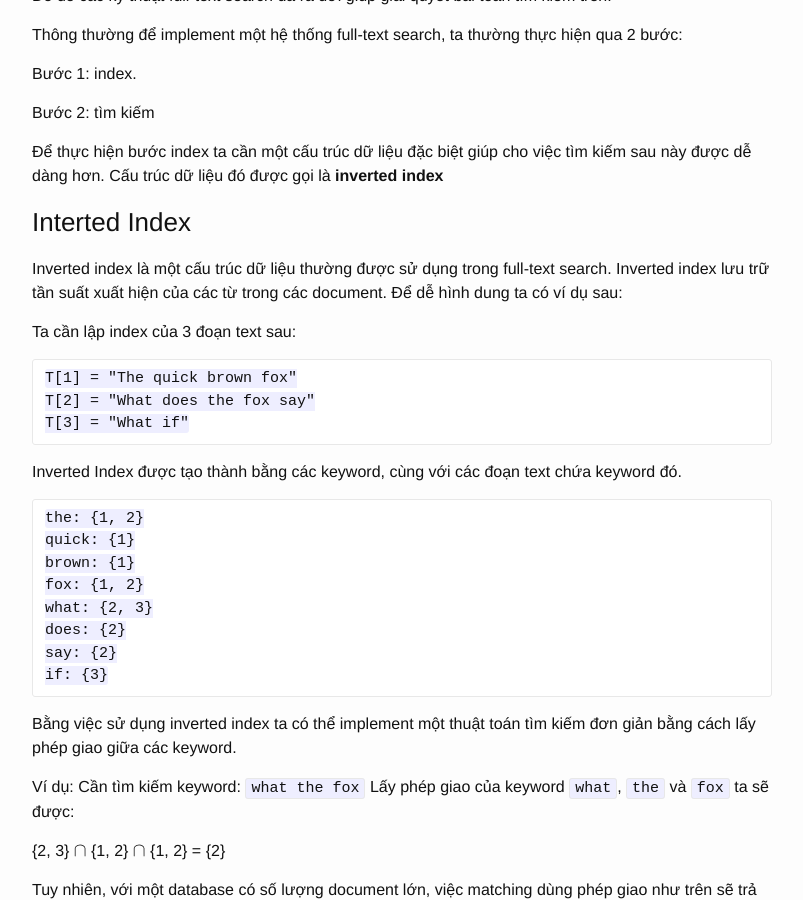
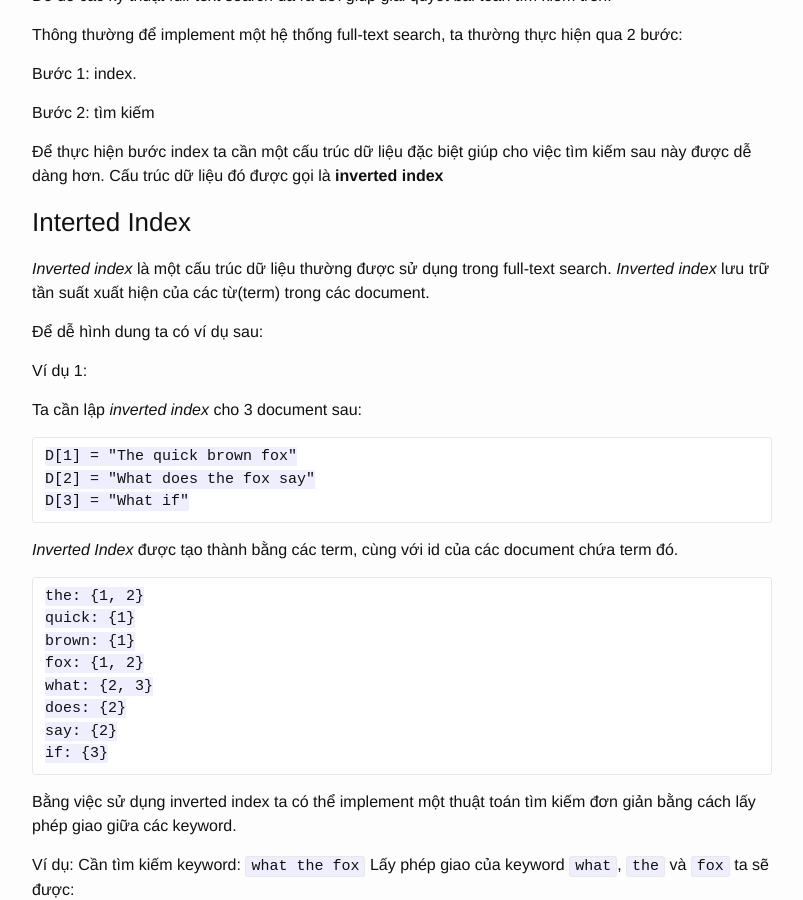
Before and after one commit to zinh/zinh.github.io, a Jekyll site: the page built from _posts/2014-11-23-solr-lucene-an-introduction.markdown, in a window 1280 px wide and 900 px high, scrolled down 831 px. Shown: the whole window, without its empty margins (238-1041 px from the left). Built offline with Jekyll 4.4.1, drawn with Linux system fonts in a browser that asks for light colours; formulas are drawn with MathJax 3.

Commit message:
Update 2014-11-23-solr-lucene-an-introduction.markdown

````diff
--- a/_posts/2014-11-23-solr-lucene-an-introduction.markdown
+++ b/_posts/2014-11-23-solr-lucene-an-introduction.markdown
@@ -41,17 +41,21 @@ Bước 2: tìm kiếm
 Để thực hiện bước index ta cần một cấu trúc dữ liệu đặc biệt giúp cho việc tìm kiếm sau này được dễ dàng hơn. Cấu trúc dữ liệu đó được gọi là __inverted index__
 ### Interted Index
 
-Inverted index là một cấu trúc dữ liệu thường được sử dụng trong full-text search. Inverted index lưu trữ tần suất xuất hiện của các từ trong các document. Để dễ hình dung ta có ví dụ sau:
+*Inverted index* là một cấu trúc dữ liệu thường được sử dụng trong full-text search. *Inverted index* lưu trữ tần suất xuất hiện của các từ(term) trong các document.
 
-Ta cần lập index của 3 đoạn text sau:
+Để dễ hình dung ta có ví dụ sau:
+
+Ví dụ 1:
+
+Ta cần lập *inverted index* cho 3 document sau:
 
 ```
-T[1] = "The quick brown fox"
-T[2] = "What does the fox say"
-T[3] = "What if"
+D[1] = "The quick brown fox"
+D[2] = "What does the fox say"
+D[3] = "What if"
 ```
 
-Inverted Index được tạo thành bằng các keyword, cùng với các đoạn text chứa keyword đó.
+*Inverted Index* được tạo thành bằng các term, cùng với id của các document chứa term đó.
 
 ```
 the: {1, 2}
````
